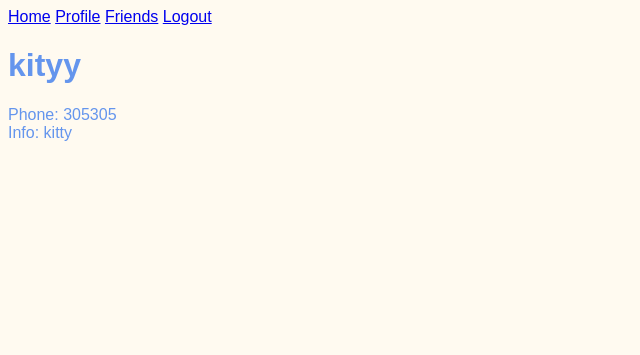
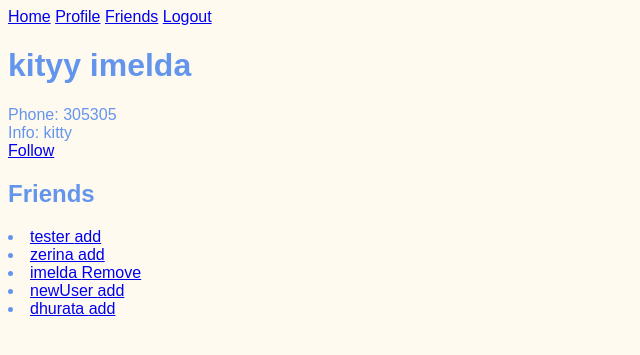
Before and after one commit to johangace/meetingPlanner, a Django app: a page that uses accounts/templates/profile.html in a window 1280 px wide. Shown: the top 355 px of the page, without its empty margins (0-640 px from the left). Run offline with Django 3.2, Linux system fonts and the light colour scheme; a user stored in the database is signed in; data comes from the database, SQL or seed files in the repository; both versions use the stored data as it was after the commit.

Commit message:
working on followers

```diff
--- a/accounts/models.py
+++ b/accounts/models.py
@@ -43,7 +43,7 @@ class Friend(models.Model):
         friend, created = cls.objects.get_or_create(
             current_user=current_user
         )
-        friend.users.remove(new_friend)
+        friend.user.remove(new_friend)
 
     def __str__(self):
         return str(self.current_user)
--- a/accounts/templates/profile.html
+++ b/accounts/templates/profile.html
@@ -6,10 +6,9 @@
 {% block content%}
 
 
-
-
 <h1>
  {{ userProfile.first_name }}
+    {{ userProfile }}
 </h1>
 
 <div>
@@ -24,8 +23,38 @@ Info:
 
 {% if request.user.profile == userProfile.profile %}
 <a href="{%url 'edituser' %}"> Edit User </a>
+
+{% elif userProfile == friend %}
+<a href="{%url 'change_friends' verb='remove'  username=userProfile.profile %}"> Remove </a>
+
+{%else%}
+
+<a href="{%url 'change_friends' verb='add'  username=userProfile.profile %}"> Follow </a>
+
 {%endif%}
 
 
 
+<h2>Friends </h2>
+
+
+{% for friend in friends %}
+    <li>
+          <a href="{%url 'profile' friend.username %}">
+
+        {{friend}}
+    </a>
+
+
+    {% if userProfile == friend %}
+     <a href="{%url 'change_friends' verb='remove'  username=friend.username %}"> Remove</a>
+
+        {% else  %}
+     <a href="{%url 'change_friends' verb='add'  username=friend.username %}"> add </a>
+{%endif%}
+    </li>
+{%endfor%}
+
+
+
 {% endblock %}
--- a/accounts/urls.py
+++ b/accounts/urls.py
@@ -1,7 +1,7 @@
 
 from django.contrib import admin
 from django.urls import path
-from . import views
+
 from accounts import views
 from django.conf.urls import include, url
 
@@ -11,7 +11,7 @@ urlpatterns = [
     path('register', views.register, name="register"),
     path('logout', views.logout_user, name="logout"),
     path('edituser', views.edit_user, name="edituser"),
-    path('<username>/friends', views.friends, name="friend"),
-    path('<int:pk>/<verb>', views.change_friends, name="change_friends"),
+    path('<username>/friends', views.friends, name="friends"),
+    path('<username>/<verb>', views.change_friends, name="change_friends"),
     path('<username>', views.get_user_profile, name='profile'),
 ]
--- a/accounts/views.py
+++ b/accounts/views.py
@@ -50,15 +50,24 @@ def login_user(request):
 @login_required(login_url="/login")
 def get_user_profile(request, username):
     user = User.objects.get(username=username)
-    return render(request, 'profile.html', {"userProfile": user})
+    friend = Friend.objects.get(current_user=user)
+    friends_list = friend.user.all()
+    # is_friend = friend.user.filter(username=user).exists()
+    return render(request, 'profile.html', {"userProfile": user, "friends":  friends_list})
 
+
+# def is_friend(request, username):
+#     user = User.objects.get(username=username)
+#     friend = Friend.objects.get(current_user=user)
+#     return friend.user.filter(username=username).exists()
 
 # @addTimeStamp
 @login_required(login_url="/login")
 def logout_user(request):
     logout(request)
     # return HttpResponse("Successfully logged out")
-    return render(request, 'login.html')
+    # return render(request, 'login.html')
+    return redirect("welcome")
 
 
 @login_required(login_url="/login")
@@ -75,17 +84,21 @@ def edit_user(request):
 
 
 @login_required
-def change_friends(request, pk, verb):
-    new_friend = User.objects.get(pk=pk)
+def change_friends(request, username, verb):
+
+    new_friend = User.objects.get(username=username)
+    owner = request.user.profile
     if verb == 'add':
         Friend.make_friend(request.user, new_friend)
-    elif verb == 'remove':
+    else:
         Friend.delete_friend(request.user, new_friend)
-    return redirect("welcome")
+    # return redirect("welcome")
+    return redirect("profile", new_friend)
 
 
 @login_required(login_url="/login")
 def friends(request, username):
-    friend = Friend.objects.get(current_user=request.user)
+    user = User.objects.get(username=username)
+    friend = Friend.objects.get(current_user=user)
     friends_list = friend.user.all()
-    return render(request, 'friends.html', {"friends": friends_list, })
+    return render(request, 'friends.html', {"friends": friends_list,  "userProfile": user})
```
Also changed, not shown: accounts/templates/friends.html (+6 -1 lines), db.sqlite3.
